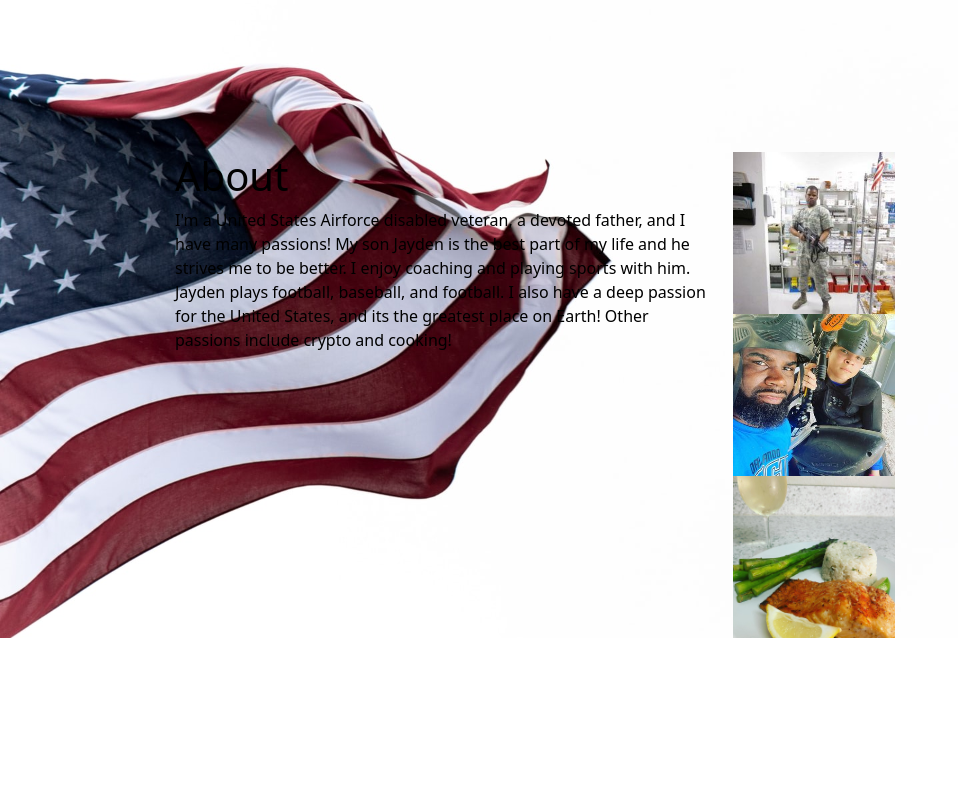
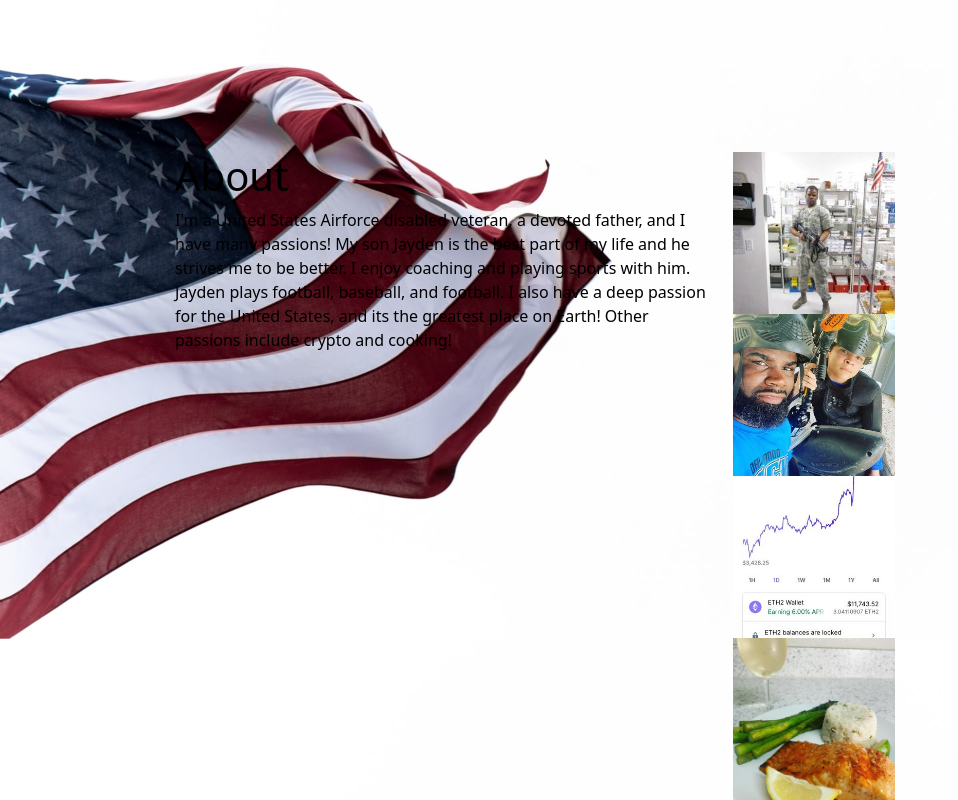
Before and after one commit to DevorrisRussell/DevorrisRussell.github.io, a plain HTML site: page index.html in a window 1280 px wide. Shown: the part 1068-1868 px from the top of the page, without its empty margins (0-958 px from the left). Before the commit the page ends 1706 px from the top, so only its background shows below. Drawn offline with nearby package versions, Linux system fonts and the light colour scheme.

Commit message:
added pic

```diff
--- a/index.html
+++ b/index.html
@@ -88,6 +88,14 @@
 
             alt=""
             />
+            <div class="col-md-14">
+                <img
+            id="aboutimage3"
+
+            src="./images/183654660_4119268341469555_2332777056102976810_n.jpg"
+
+            alt=""
+            />
 
             <div class="col-md-14">
                 <img
```
